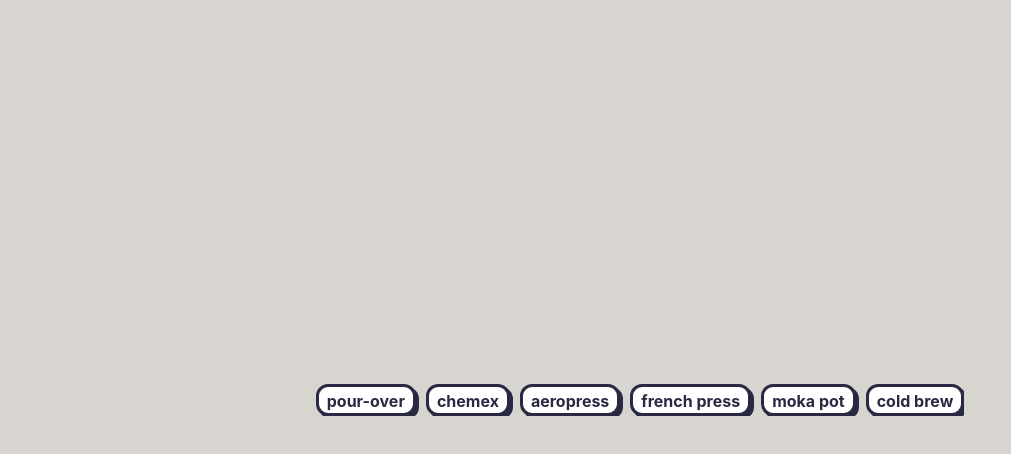
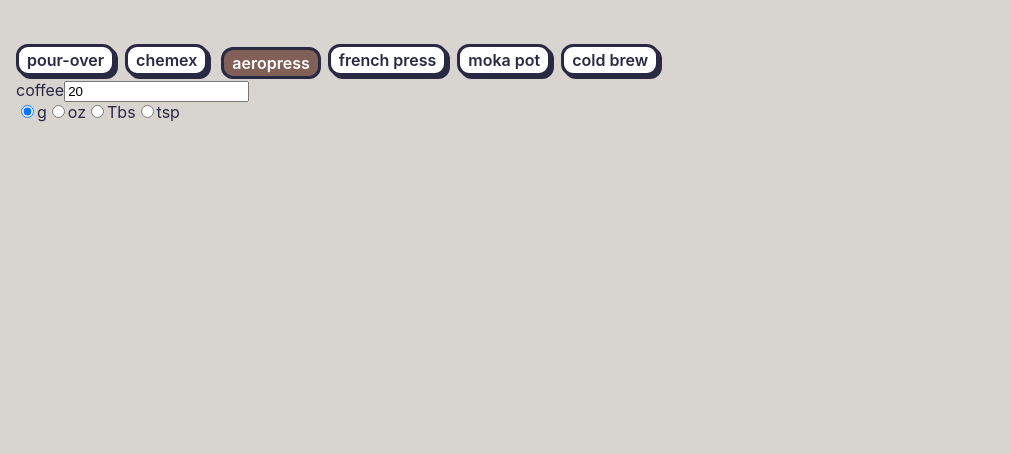
Before and after one commit to nickoelsner/brewgood.coffee, a Next.js app: page /aeropress in a window 1280 px wide. Shown: the top 454 px of the page, without its empty margins (0-1011 px from the left). Built offline with nearby package versions, Linux system fonts and the light colour scheme; a web font is replaced by a local one.

Commit message:
style method links, add basic form elements for coffee beans

```diff
--- a/pages/[method].js
+++ b/pages/[method].js
@@ -1,23 +1,71 @@
+import { useState, useRef } from "react";
 import { useRouter } from "next/router";
-import { brewData } from "./data/brewMethodData";
+import { brewData, coffeeUnitOptions, waterUnitOptions } from "./data/brewMethodData";
 import Link from "next/link";
 import styles from "../styles/Recipe.module.scss";
 
 const Recipe = () => {
   const router = useRouter();
   const { method } = router.query;
-  const currentMethod = brewData.filter((m) => m.name === method);
+  const currentMethod = brewData.filter((m) => m.name === method)[0];
+  const { name, ratio, moxCoffee, waterTemp, grindSize, instructions } = currentMethod;
+
+  const [amountOfCoffee, setAmountOfCoffee] = useState(20);
+  const [coffeeUnits, setCoffeeUnits] = useState("g");
+  const [water, setWater] = useState(amountOfCoffee * ratio);
+  const [waterUnits, setWaterUnits] = useState("g");
+
+  const hzMouseScroll = useRef();
+  const scrollHorizontal = (e) => {
+    hzMouseScroll.current.scrollLeft += e.deltaY;
+  };
+
+  const handleCoffeeChange = (event) => {
+    const updatedCoffee = event.target.value * 1;
+    setAmountOfCoffee(updatedCoffee);
+    setWater(updatedCoffee * ratio);
+  };
 
   return (
     <main className={styles.container}>
-      <section className={styles.methods}>
-        {brewData.map((brewMethod, idx) => (
-          <Link href={`/recipe/[${brewMethod.name}]`} key={idx}>
-            <a className={styles.button}>{brewMethod.name}</a>
-          </Link>
-        ))}
+      <section className={styles.methods} onWheel={scrollHorizontal} ref={hzMouseScroll}>
+        {brewData.map((brewMethod, idx) => {
+          const selected = name === brewMethod.name ? styles.selected : "";
+          return (
+            <Link href={`/${brewMethod.name}`} key={idx}>
+              <a className={`${styles.button} ${selected}`}>{brewMethod.name}</a>
+            </Link>
+          );
+        })}
       </section>
-      <section>{currentMethod.name}</section>
+      <section>
+        <form>
+          <label htmlFor="coffee">coffee</label>
+          <input
+            type="number"
+            name="coffee"
+            id="coffee"
+            value={amountOfCoffee}
+            onChange={handleCoffeeChange}
+            // onBlur={updateCoffeeScrollPosition}
+          />
+          <div>
+            {coffeeUnitOptions.map((unit) => (
+              <label>
+                <input
+                  type="radio"
+                  name="coffeeUnits"
+                  id={unit}
+                  value={unit}
+                  onChange={() => setCoffeeUnits(unit)}
+                  checked={coffeeUnits === unit}
+                />
+                {unit}
+              </label>
+            ))}
+          </div>
+        </form>
+      </section>
     </main>
   );
 };
--- a/pages/brewMethods.js
+++ b/pages/brewMethods.js
@@ -4,7 +4,7 @@ import { brewData } from "./data/brewMethodData";
 
 const BrewMethodCard = ({ brewMethod }) => {
   return (
-    <Link href={`/[${brewMethod.name}]`}>
+    <Link href={`/${brewMethod.name}`}>
       <a className={styles.button}>
         <img src={brewMethod.imageSrc} alt={`${brewMethod.name} icon`} />
         <span>{brewMethod.name}</span>
--- a/pages/data/brewMethodData.js
+++ b/pages/data/brewMethodData.js
@@ -103,3 +103,7 @@ export const brewData = [
     notes: [""],
   },
 ];
+
+export const coffeeUnitOptions = ["g", "oz", "Tbs", "tsp"];
+
+export const waterUnitOptions = ["g", "fl oz", "mL", "C"];
--- a/styles/Recipe.module.scss
+++ b/styles/Recipe.module.scss
@@ -2,24 +2,40 @@
 @import "/styles/base";
 
 .container {
-  @extend %container-base;
+  min-height: 100vh;
+  padding: 5vh 1rem;
 
   .methods {
     display: flex;
     overflow-x: auto;
     gap: 10px;
+    padding: 4px 0;
+    -ms-overflow-style: none;
+    scrollbar-width: none;
 
     .button {
       border: 3px solid $color-primary;
       background-color: white;
       padding: 0.25rem 0.5rem;
       border-radius: 0.75rem;
-      font-weight: bold;
+      font-weight: 600;
       font-size: 1rem;
-      display: inline-block;
+      display: flex;
+      flex-direction: row;
+      align-items: center;
       height: 2rem;
       box-shadow: 3px 3px 0px $color-primary;
-      overflow: none;
+      white-space: nowrap;
+    }
+
+    .selected {
+      background-color: $color-secondary;
+      color: white;
+      box-shadow: none;
+      transform: translate(3px, 3px);
     }
   }
+  .methods::-webkit-scrollbar {
+    display: none;
+  }
 }
```
Also changed, not shown: 1 other file (tests, documents, lock files or other folders).
